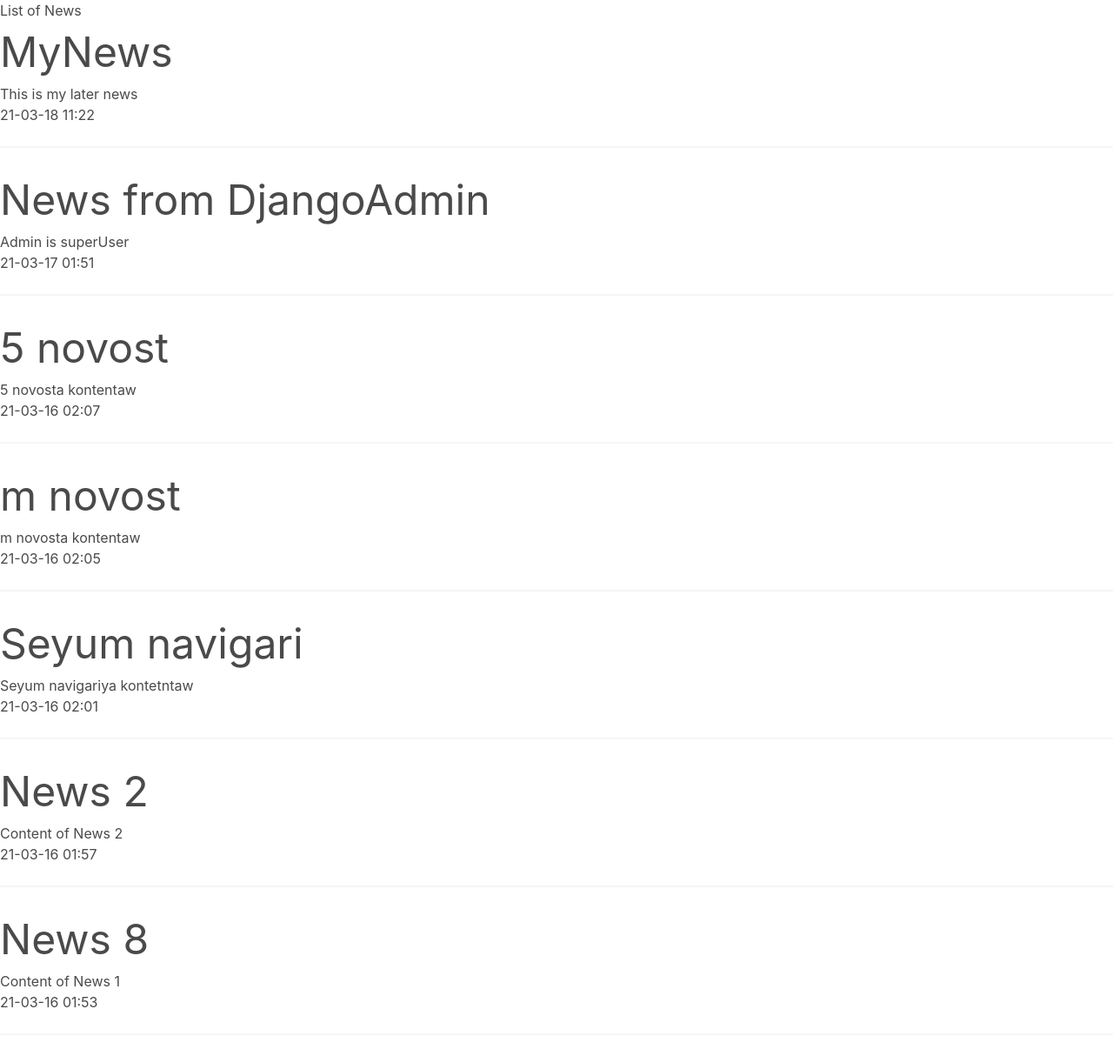
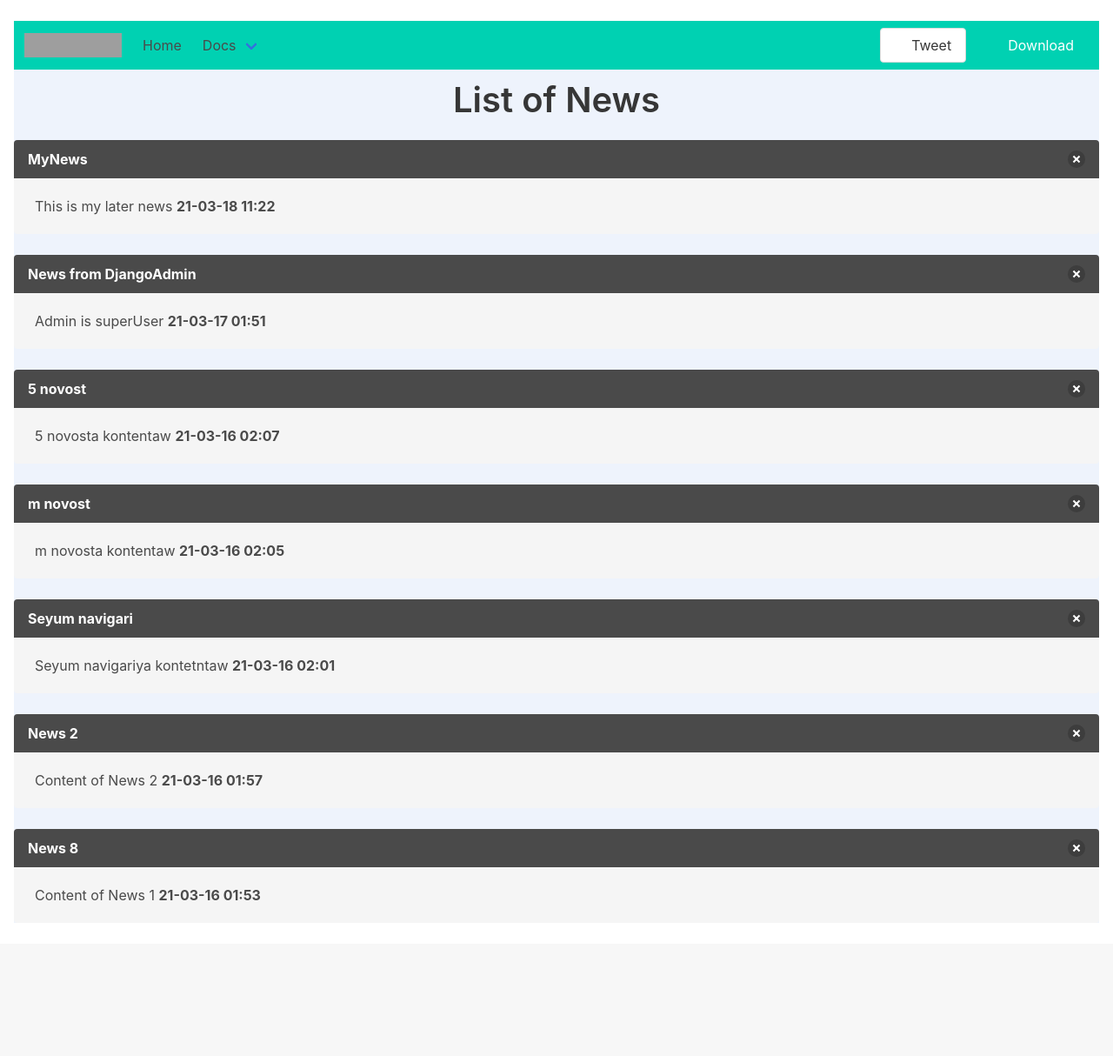
Before and after one commit to Mukhammadsharif/djangoproject, a Django app: page / in a window 1280 px wide. Shown: the whole page at 87% size. After the commit the page ends 1035 px from the top, so only its background shows below. Run offline with Django 3.2, Linux system fonts and the light colour scheme; data comes from the database, SQL or seed files in the repository; both versions use the stored data as it was after the commit; grey boxes are pictures that could not be loaded.

Commit message:
newcommit

```diff
--- a/mysite/news/admin.py
+++ b/mysite/news/admin.py
@@ -10,7 +10,6 @@ class CategoryAdmin(admin.ModelAdmin):
     list_display = ('id', 'title')
     list_display_links = ('id', 'title')
     search_fields = ('title',)
-    list_editable = ('is_published',)
-
+    list_filter = ('title',)
 admin.site.register(News, NewsAdmin)
 admin.site.register(Category, CategoryAdmin)
--- /dev/null
+++ b/mysite/news/static/script.js
@@ -0,0 +1,6 @@
+let del = document.querySelector('#delete')
+let article = document.querySelector('#article')
+del.addEventListener('click', (e) => {
+    e.preventDefault
+    article.classList.add('is-hidden')
+})
--- a/mysite/news/static/style.css
+++ /dev/null
@@ -1,3 +0,0 @@
-/* body{
-    background-color: blue !important;
-} */
--- a/mysite/news/templates/news/index.html
+++ b/mysite/news/templates/news/index.html
@@ -9,16 +9,96 @@
     <link rel="stylesheet" href="{% static 'style.css' %}">
     <link rel="stylesheet" href="{% static 'bulma.min.css' %}">
 </head>
-<body>
-   <h1>{{title}}</h1>
+<body class="is-container mx-4 my-5 has-background-link-light">
+
+    <nav class="navbar is-transparent has-background-primary">
+        <div class="navbar-brand">
+          <a class="navbar-item" href="https://bulma.io">
+            <img src="https://bulma.io/images/bulma-logo.png" alt="Bulma: a modern CSS framework based on Flexbox" width="112" height="28">
+          </a>
+          <div class="navbar-burger" data-target="navbarExampleTransparentExample">
+            <span></span>
+            <span></span>
+            <span></span>
+          </div>
+        </div>
+
+        <div id="navbarExampleTransparentExample" class="navbar-menu">
+          <div class="navbar-start">
+            <a class="navbar-item" href="https://bulma.io/">
+              Home
+            </a>
+            <div class="navbar-item has-dropdown is-hoverable">
+              <a class="navbar-link" href="https://bulma.io/documentation/overview/start/">
+                Docs
+              </a>
+              <div class="navbar-dropdown is-boxed">
+                <a class="navbar-item" href="https://bulma.io/documentation/overview/start/">
+                  Overview
+                </a>
+                <a class="navbar-item" href="https://bulma.io/documentation/overview/modifiers/">
+                  Modifiers
+                </a>
+                <a class="navbar-item" href="https://bulma.io/documentation/columns/basics/">
+                  Columns
+                </a>
+                <a class="navbar-item" href="https://bulma.io/documentation/layout/container/">
+                  Layout
+                </a>
+                <a class="navbar-item" href="https://bulma.io/documentation/form/general/">
+                  Form
+                </a>
+                <hr class="navbar-divider">
+                <a class="navbar-item" href="https://bulma.io/documentation/elements/box/">
+                  Elements
+                </a>
+                <a class="navbar-item is-active" href="https://bulma.io/documentation/components/breadcrumb/">
+                  Components
+                </a>
+              </div>
+            </div>
+          </div>
+
+          <div class="navbar-end">
+            <div class="navbar-item">
+              <div class="field is-grouped">
+                <p class="control">
+                  <a class="bd-tw-button button" data-social-network="Twitter" data-social-action="tweet" data-social-target="https://bulma.io" target="_blank" href="https://twitter.com/intent/tweet?text=Bulma: a modern CSS framework based on Flexbox&amp;hashtags=bulmaio&amp;url=https://bulma.io&amp;via=jgthms">
+                    <span class="icon">
+                      <i class="fab fa-twitter"></i>
+                    </span>
+                    <span>
+                      Tweet
+                    </span>
+                  </a>
+                </p>
+                <p class="control">
+                  <a class="button is-primary" href="https://github.com/jgthms/bulma/releases/download/0.9.1/bulma-0.9.1.zip">
+                    <span class="icon">
+                      <i class="fas fa-download"></i>
+                    </span>
+                    <span>Download</span>
+                  </a>
+                </p>
+              </div>
+            </div>
+          </div>
+        </div>
+      </nav>
+   <h1 class="title is-2 has-text-centered mt-1 pt-2">{{title}}</h1>
 
    {% for item in news %}
-        <div>
-            <p class="is-size-1">{{item.title}}</p>
-            <p>{{item.content}}</p>
-            <p>{{item.created_at|date:"y-m-d h:i"}}</p>
-        </div>
-        <hr>
+        <article class="message" id="article">
+            <div class="message-header">
+                <p>{{item.title}}</p>
+                <button class="delete" aria-label="delete" id="delete"></button>
+            </div>
+            <div class="message-body">
+                {{item.content}} <strong>{{item.created_at|date:"y-m-d h:i"}}</strong>
+            </div>
+        </article>
    {% endfor  %}
+
+   <script src = "{% static 'script.js' %}"></script>
 </body>
 </html>
```
Also changed, not shown: mysite/db.sqlite3.
